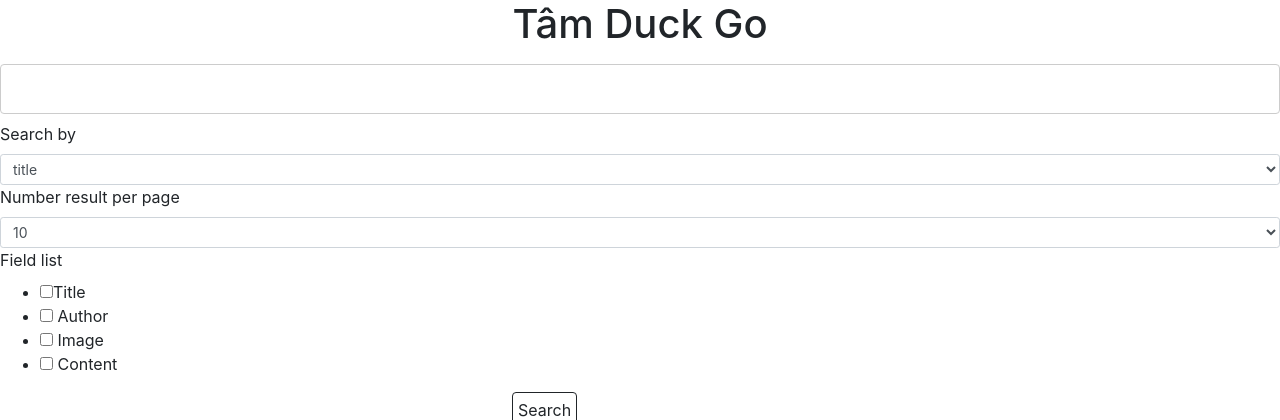
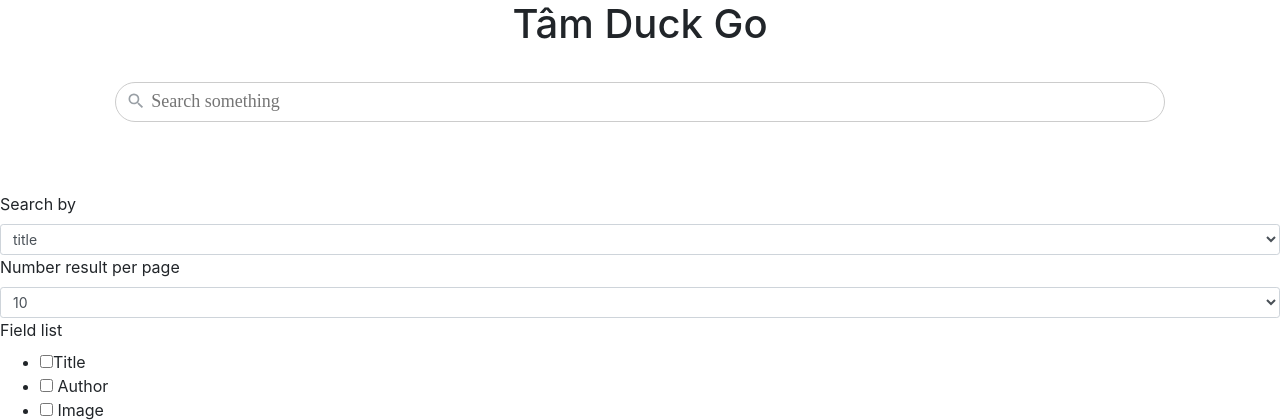
Before and after one commit to nkhanhng/search-solr, a PHP site: page /search.html in a window 1280 px wide. Shown: the top 420 px of the page. Run offline with PHP 8.4, Linux system fonts and the light colour scheme.

Commit message:
Restyle input search text

```diff
--- a/view/search.css
+++ b/view/search.css
@@ -2,12 +2,12 @@ h1{
     text-align: center;
 }
 input[type=text] {
-    width: 100%;
+    width: 82%;
     padding: 12px 20px;
-    margin: 8px 0;
+    margin: 2% 9%;
     display: inline-block;
     border: 1px solid #ccc;
-    border-radius: 4px;
+    border-radius: 67px;
     box-sizing: border-box;
 }
 
@@ -22,3 +22,67 @@ input[type=text] {
 .btn:hover{
     cursor: pointer;
 }
+
+
+.validate-input {
+    position: relative;
+  }
+
+.wrap-input100 {
+  width: 100%;
+  background-color: #fff;
+  border-radius: 31px;
+  margin-bottom: 16px;
+  position: relative;
+  z-index: 1;
+}
+
+input.input100 {
+    height: 40px;
+    padding: 0 35px 0 35px;
+  }
+
+.input100 {
+  position: relative;
+  display: block;
+  width: 100%;
+  background: #fff;
+  border-radius: 31px;
+  font-family: Ubuntu-Bold;
+  font-size: 18px;
+  color: #8f8fa1;
+  line-height: 1.2;
+}
+
+input {
+	outline: none;
+	border: none;
+}
+
+.wFncld {
+    color: #9AA0A6;
+    height: 20px;
+    width: 20px;
+    margin-top: 3px;
+}
+
+.z1asCe {
+    display: inline-block;
+    fill: currentColor;
+    height: 20px;
+    line-height: 20px;
+    position: relative;
+    width: 20px;
+}
+
+.z1asCe svg {
+    display: block;
+    height: 100%;
+    width: 100%;
+}
+
+#search_icon{
+    position: relative;
+    top: -59px;
+    left: 126px;
+}
--- a/view/search.html
+++ b/view/search.html
@@ -24,8 +24,17 @@
 
   <body>
     <h1>Tâm Duck Go</h1>
+      <input class="input100" type="text" name="text" id="search-input" placeholder="Search something" />
 
-    <input type="text" name="text" id="search-input" />
+      <div class="wrap-input100 validate-input">
+        <span class="wFncld z1asCe MZy1Rb" id="search_icon">
+          <svg focusable="false" xmlns="http://www.w3.org/2000/svg" viewBox="0 0 24 24">
+            <path d="M15.5 14h-.79l-.28-.27A6.471 6.471 0 0 0 16 9.5 6.5 6.5 0 1 0 9.5 16c1.61 0 3.09-.59 4.23-1.57l.27.28v.79l5 4.99L20.49 19l-4.99-5zm-6 0C7.01 14 5 11.99 5 9.5S7.01 5 9.5 5 14 7.01 14 9.5 11.99 14 9.5 14z">
+        </path>
+      </svg>
+    </span>
+    </div>
+
     <label>Search by</label>
     <select class="form-control form-control-sm options">
       <option name="post_title">title</option>
```
